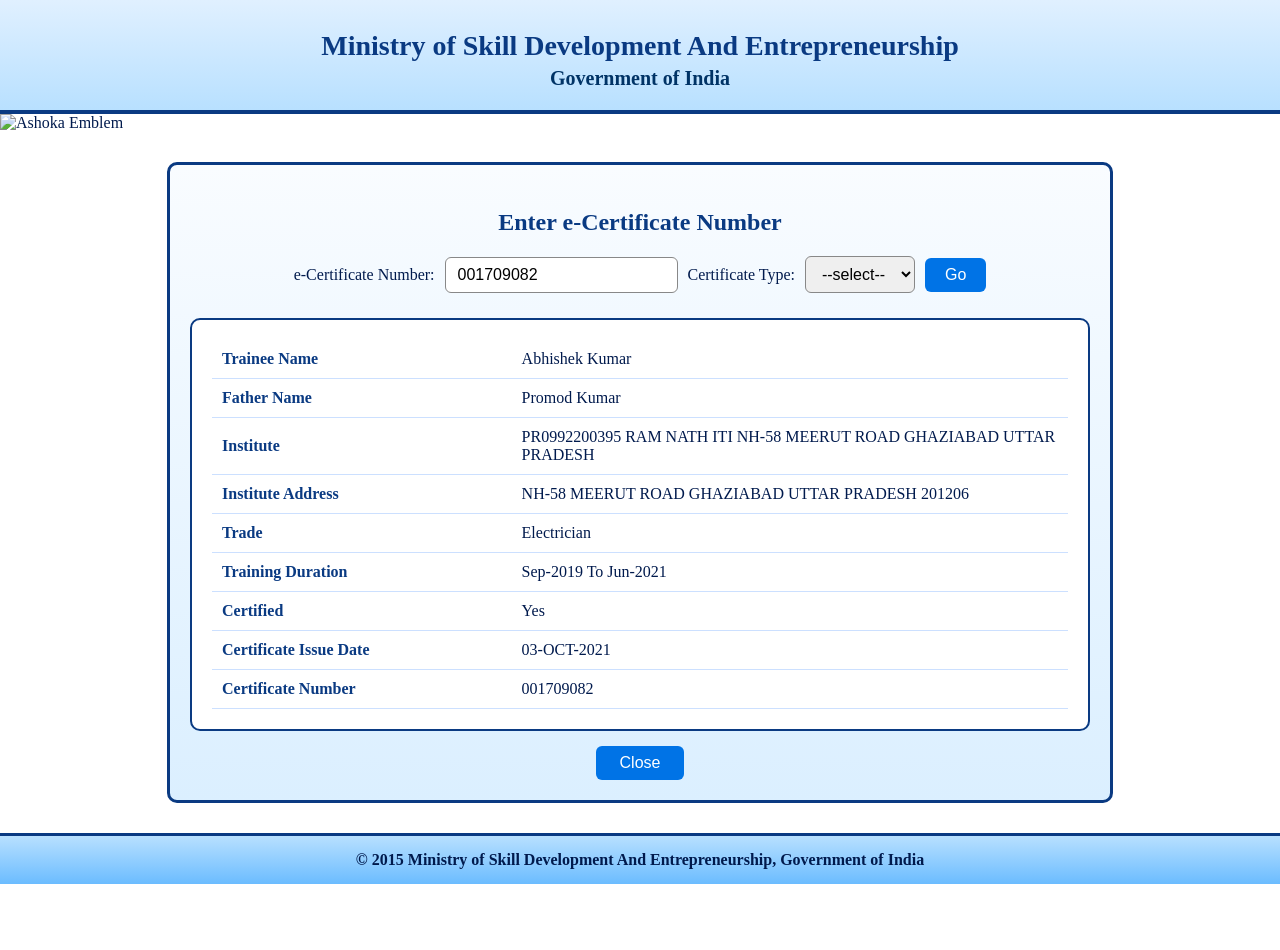
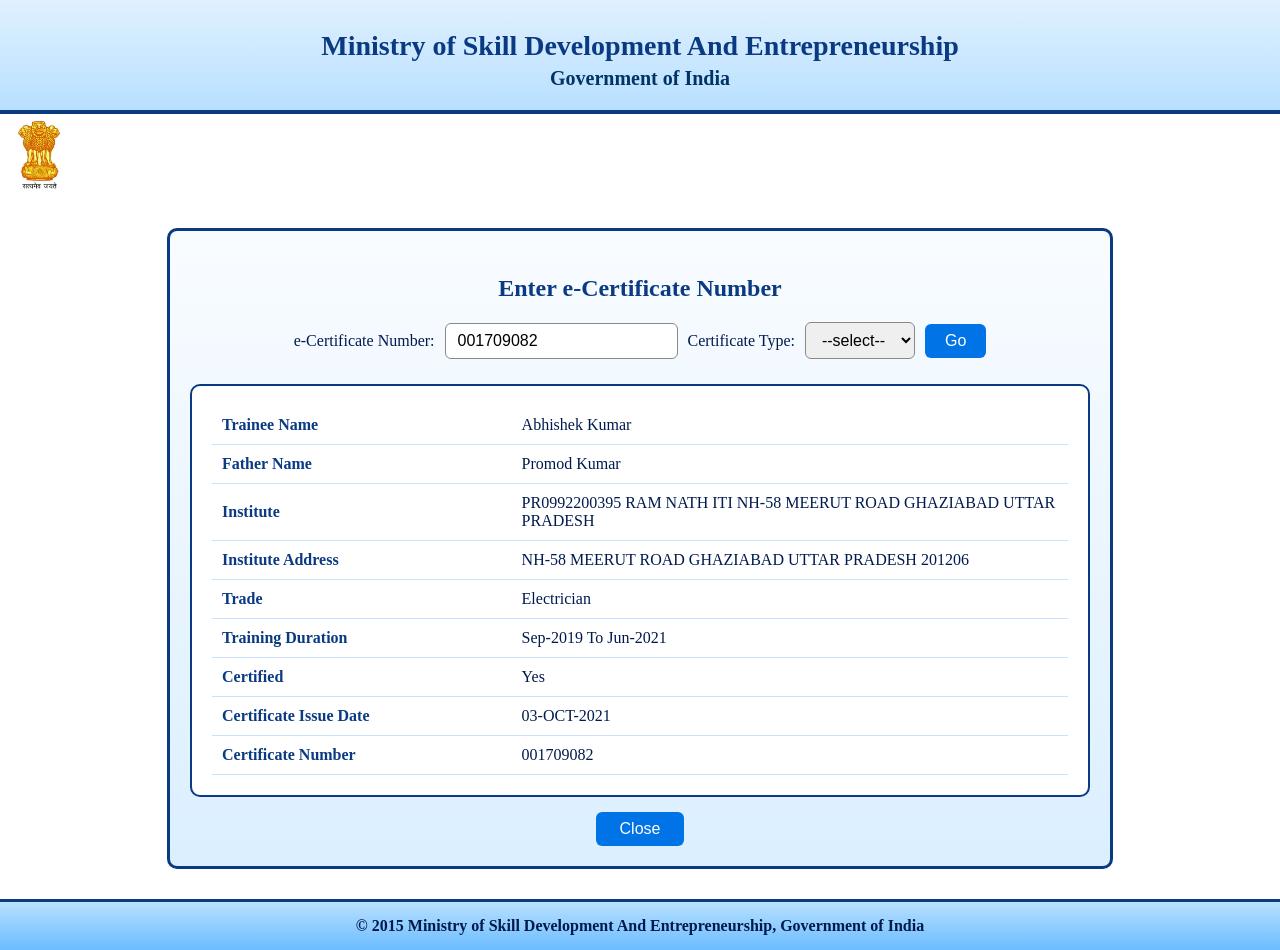
Before and after one commit to nic-in-gov/iti-certificate, a plain HTML site: page index.html in a window 1280 px wide. Before the commit the page ends 884 px from the top, so only its background shows below. Drawn offline with Linux system fonts and the light colour scheme.

Commit message:
Update index.html

```diff
--- a/index.html
+++ b/index.html
@@ -12,7 +12,7 @@
     <h1>Ministry of Skill Development And Entrepreneurship</h1>
     <h2>Government of India</h2>
   </header>
-<img src="india-logo.png" alt="Ashoka Emblem" class="logo" />
+<img src="logo.png.JPG" alt="Ashoka Emblem" class="logo" />
   <main class="container">
     <section class="certificate-section">
       <h3>Enter e-Certificate Number</h3>
```
